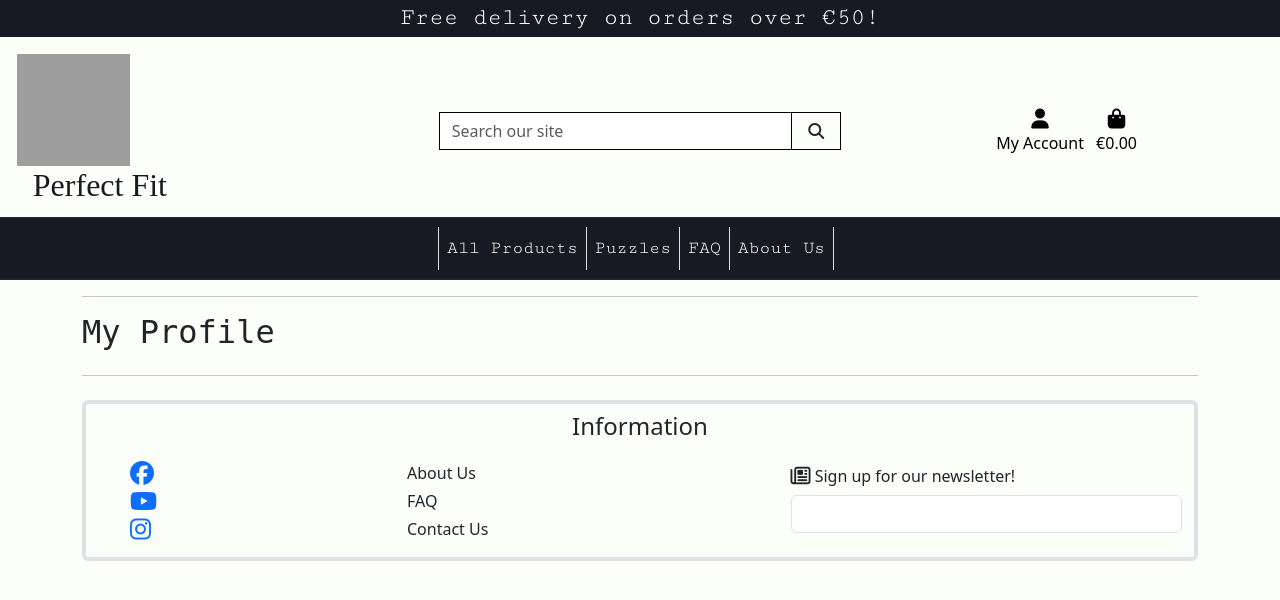
After one commit to ZoeMacf/perfect-fit, a Django app: page /user_profile/ in a window 1280 px wide. The commit adds this page. Shown: the top 600 px of the page. Run offline with Django 5.2, Linux system fonts and the light colour scheme; parts of the project's set-up code (start-up, migrations or seed data) failed here and were passed over; some libraries are stand-ins or nearby versions; some web fonts are replaced; grey boxes are pictures that could not be loaded.

Commit message:
set up user_profile template, urls and view

```diff
--- a/perfect_fit/settings.py
+++ b/perfect_fit/settings.py
@@ -29,7 +29,7 @@ if os.path.exists("env.py"):
 SECRET_KEY = os.environ.get("SECRET_KEY")
 
 # SECURITY WARNING: don't run with debug turned on in production!
-DEBUG = False
+DEBUG = True
 
 ALLOWED_HOSTS = ['8000-zoemacf-perfectfit-myjy0wrtjrs.ws-eu114.gitpod.io', '.herokuapp.com']
 
--- a/perfect_fit/urls.py
+++ b/perfect_fit/urls.py
@@ -11,5 +11,6 @@ urlpatterns = [
     path('bag/', include('bag.urls')),
     path('checkout/', include('checkout.urls')),
     path('puzzle_exchange/', include('puzzle_exchange.urls')),
+    path('user_profile/', include('users.urls')),
 
 ]
--- a/templates/base.html
+++ b/templates/base.html
@@ -69,7 +69,7 @@
                 </a>
                 <div class="dropdown-menu border-0" aria-labelledby="user-options">
                     {% if request.user.is_authenticated %}
-                        <a href="" class="dropdown-item">My Profile</a>
+                        <a href="{% url 'user_profile' %}" class="dropdown-item">My Profile</a>
                         <a href="{% url 'account_logout' %}" class="dropdown-item">Logout</a>
                     {% else %}
                         <a href="{% url 'account_signup' %}" class="dropdown-item">Register</a>
--- /dev/null
+++ b/users/templates/users/user_profile.html
@@ -0,0 +1,14 @@
+{% extends "base.html" %}
+{% load static %}
+
+{% block content %}
+    <div class="overlay"></div>
+    <div class="container">
+        <div class="row">
+            <div class="col">
+                <hr>
+                <h2 class="content-font mb-4">My Profile</h2>
+                <hr>
+            </div>
+        </div>
+{% endblock %}
--- /dev/null
+++ b/users/urls.py
@@ -0,0 +1,6 @@
+from django.urls import path
+from . import views
+
+urlpatterns = [
+  path('', views.user_profile, name='user_profile'),
+]
--- a/users/views.py
+++ b/users/views.py
@@ -1,3 +1,8 @@
 from django.shortcuts import render
 
-# Create your views here.
+def user_profile(request):
+  """ display user profile"""
+  template = 'users/user_profile.html'
+  context = {}
+
+  return render(request, template, context)
```
Also changed, not shown: users/models.py (+13 -0 lines).
